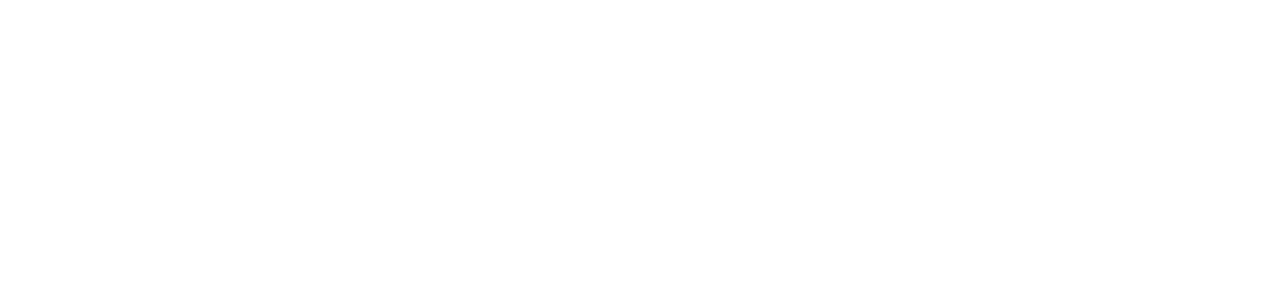
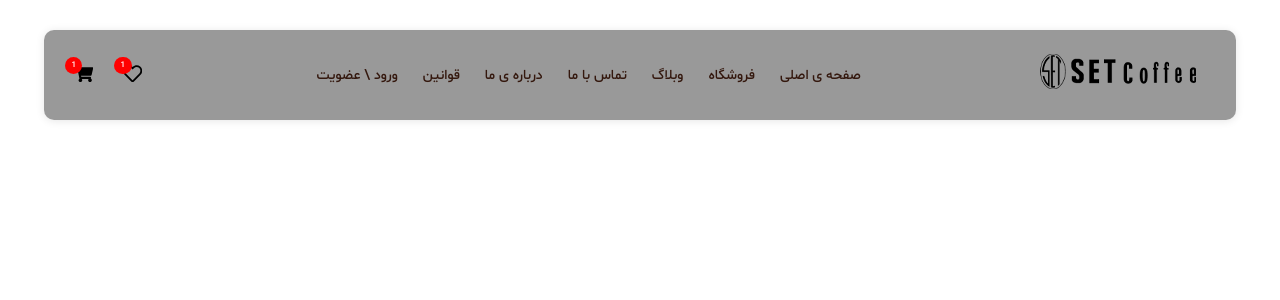
Before and after one commit to saharNrv/Coffee-Shop, a Next.js app: page / in a window 1280 px wide. Shown: the top 300 px of the page. Built offline with nearby package versions, Linux system fonts and the light colour scheme.

Commit message:
creating navbar section

```diff
--- a/src/app/layout.js
+++ b/src/app/layout.js
@@ -9,7 +9,7 @@
 
 export default function RootLayout({ children }) {
   return (
-    <html lang="fa" dir='rtl'>
+    <html lang="fa" >
       <body >{children}</body>
     </html>
   )
--- a/src/components/modules/navbar/Navbar.js
+++ b/src/components/modules/navbar/Navbar.js
@@ -1,9 +1,74 @@
 import React from 'react';
+import style from './Navbar.module.css';
+import Link from 'next/link';
+import { IoIosArrowDown } from "react-icons/io";
+import { FaShoppingCart } from "react-icons/fa";
+import { FaRegHeart } from "react-icons/fa";
+
 
 export default function Navbar() {
   return (
-    <h1>
-      navbar
-    </h1>
+    <nav className={style.navbar}>
+        <main >
+            <div>
+                <Link href='/'>
+                    <img src="/images/logo.png" alt="Logo" />
+                </Link>
+            </div>
+
+            <ul className={style.links}>
+                <li>
+                    <Link href="/">صفحه ی اصلی</Link>
+                </li>
+                <li>
+                    <Link href="/category">فروشگاه</Link>
+                </li>
+                <li>
+                    <Link href="/blog">وبلاگ</Link>
+                </li>
+                <li>
+                    <Link href="/contact-us">تماس با ما</Link>
+                </li>
+                <li>
+                    <Link href="/about-us">درباره ی ما</Link>
+                </li>
+                <li>
+                    <Link href="/rules">قوانین</Link>
+                </li>
+                <li>
+                    <Link href="/login-register">ورود \ عضویت</Link>
+                </li>
+                {/* start My-account section */}
+                {/* <div className={style.dropdown}>
+                    <Link href="p-user">
+                        <IoIosArrowDown className={style.dropdown_icons}/>
+                        حساب کاربری
+                        </Link>
+                    <div className={style.dropdown_content}>
+                        <Link href='p-user/orders'>سفارشات</Link>
+                        <Link href='/p-user/tickets'>تیکت های پشتیبانی</Link>
+                        <Link href='p-user/wishlist'>علاقه مندی ها</Link>
+                        <Link href='p-user/account-details'>جزیات اکانت</Link>
+
+                    </div>
+
+                </div> */}
+                {/* finish My-account section */}
+
+            </ul>
+
+            <div className={style.navbar_icons}>
+                <Link href='/cart'>
+                    <FaShoppingCart/>
+                    <span>1</span>
+                </Link>
+                <Link href='wishlist'>
+                    <FaRegHeart/>
+                    <span>1</span>
+                </Link>
+            </div>
+
+        </main>
+    </nav>
   );
 }
--- /dev/null
+++ b/src/components/modules/navbar/Navbar.module.css
@@ -0,0 +1,137 @@
+.navbar main,
+.navbar_fixed main {
+  background: rgba(0, 0, 0,0.4);
+  backdrop-filter: blur(5px);
+  transition: background-color 0.2s ease;
+  box-shadow: 0 1px 8px rgba(0, 0, 0, 0.1);
+  color: black;
+  display: flex;
+  flex-direction: row-reverse;
+  padding-left: 30px;
+  padding-right: 30px;
+  height: 90px;
+  align-items: center;
+  margin: 0 auto;
+  max-width: 1192px;
+  box-shadow: 0 1px 8px rgba(0, 0, 0, 0.1);
+  z-index: 9999;
+  justify-content: space-between;
+  border-radius: 10px;
+}
+.navbar:before {
+  content: "";
+  display: block;
+  height: 30px;
+}
+.navbar_fixed main {
+  height: 73px !important;
+  box-shadow: none !important;
+}
+.navbar_fixed {
+  box-shadow: 0 1px 8px rgba(0, 0, 0, 0.1);
+  position: fixed;
+  width: 100%;
+  animation: fadeInDownBig 0.4s ease;
+  left: 0;
+  width: 100%;
+  top: 0;
+  background: white;
+  z-index: 999;
+}
+@keyframes fadeInDownBig {
+  0% {
+    transform: translate3d(0, -100%, 0);
+  }
+  100% {
+    transform: none;
+  }
+}
+.navbar {
+  position: absolute;
+  width: 100%;
+  z-index: 300;
+}
+.links {
+  display: flex;
+  gap: 25px;
+  align-items: unset;
+  flex-direction: row-reverse;
+}
+.links li {
+  list-style: none;
+  font-size: 14px;
+  font-weight: 500;
+  font-family: "shabnam", Arial, Helvetica, sans-serif;
+  color: rgb(52, 24, 14);
+  white-space: nowrap;
+}
+
+.navbar_icons {
+  display: flex;
+  gap: 30px;
+  margin-top: 0.3rem;
+  font-size: 1.2rem;
+}
+.navbar_icons a {
+  position: relative;
+}
+.navbar_icons a span {
+  left: -9px;
+  border-radius: 100%;
+  top: -7px;
+  font-size: 0.5rem;
+  padding: 0.2rem 0.4rem;
+  background: rgb(255, 0, 0);
+  color: white;
+  position: absolute;
+}
+
+.dropdown {
+  position: relative;
+  display: inline-block;
+  font-size: 13px;
+  font-weight: 500;
+  padding-bottom: 0.5rem;
+  font-family: "shabnam", Arial, Helvetica, sans-serif;
+}
+.dropdown a {
+  display: flex;
+  white-space: nowrap;
+  align-items: center;
+}
+.dropdown_content a:hover {
+  color: rgb(52, 24, 14);
+}
+.dropdown_content a {
+  padding-top: 8px;
+  padding-bottom: 8px;
+  cursor: pointer;
+  color: #848484;
+  transition: all 0.25s ease;
+  font-size: 14px;
+  justify-content: right !important;
+}
+.dropdown_content {
+  display: none !important;
+  top: 20px;
+  padding-top: 20px !important;
+  right: -3px;
+  text-align: right;
+  flex-direction: column;
+  position: absolute;
+  background-color: #f9f9f9;
+  min-width: 220px;
+  box-shadow: 0px 8px 16px 0px rgba(0, 0, 0, 0.2);
+  padding: 12px 20px;
+  z-index: 1;
+}
+.dropdown_icons {
+  font-size: 0.7rem;
+  position: relative;
+  right: 3px;
+  color: rgb(0, 0, 0);
+}
+
+.dropdown:hover .dropdown_content {
+  display: flex !important;
+}
```
